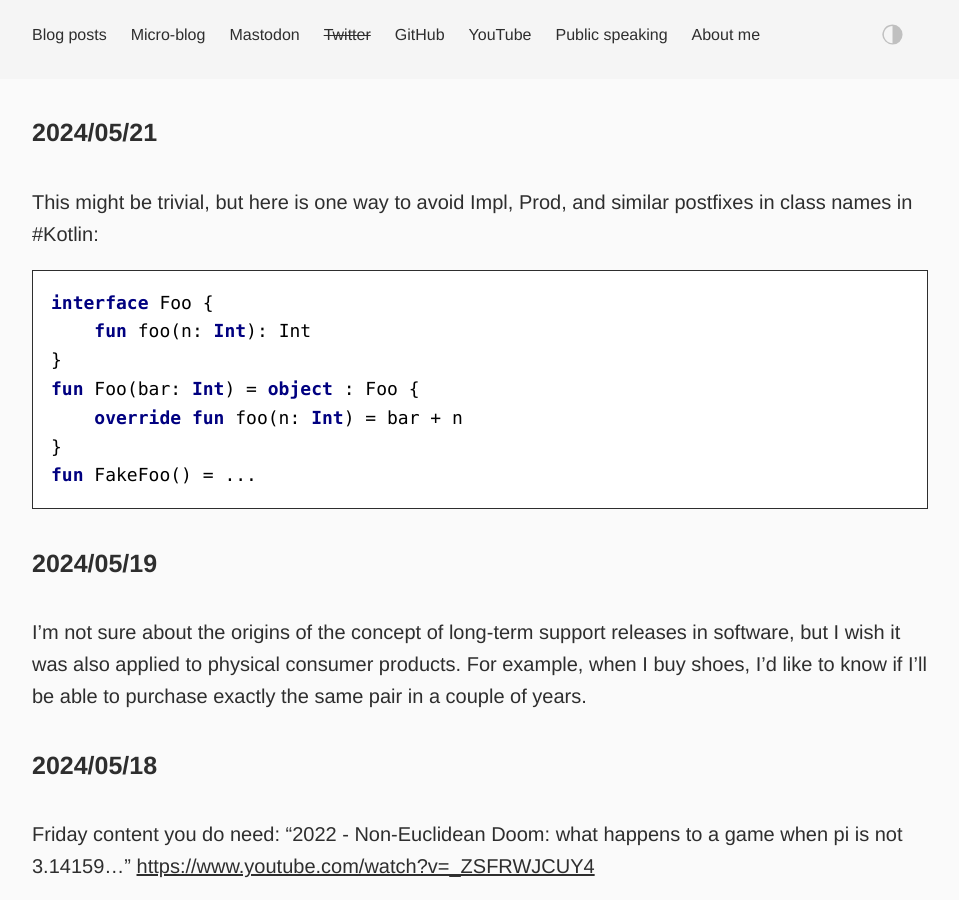
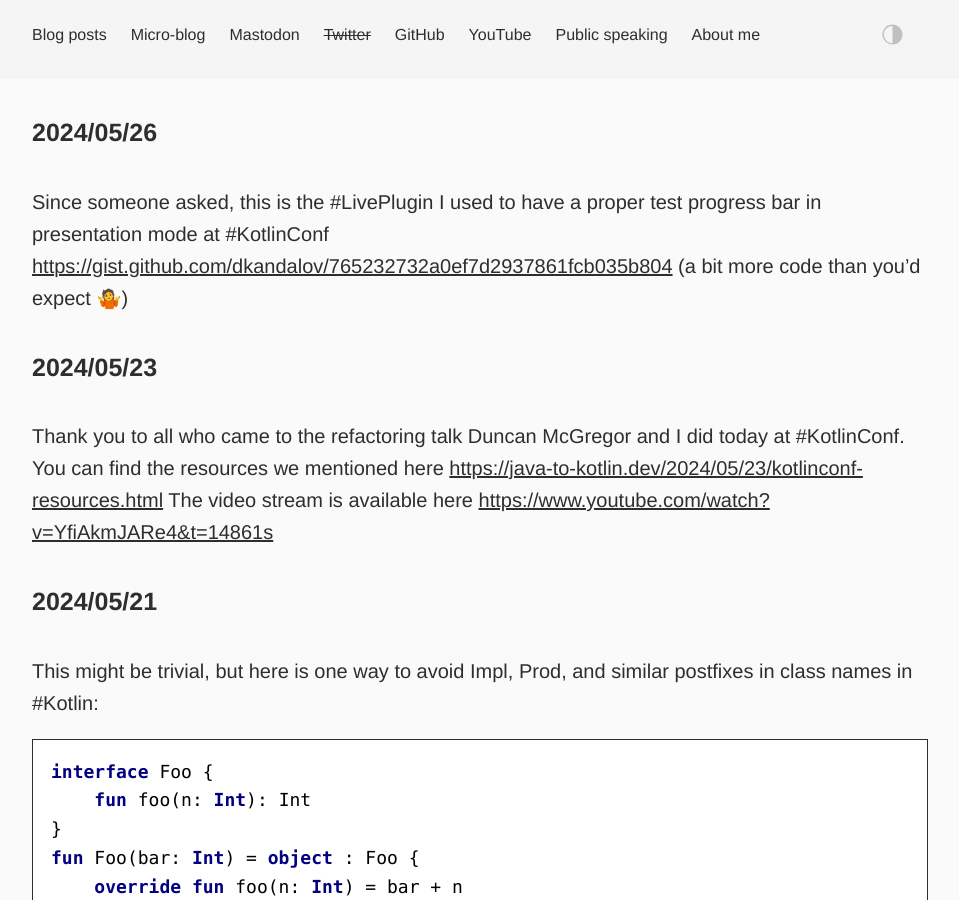
Before and after one commit to dkandalov/dkandalov.github.io, a Jekyll site: the page built from micro-blog.md, in a window 1280 px wide and 900 px high. Shown: the whole window, without its empty margins (160-1119 px from the left). Built offline with Jekyll 4.4.1, drawn with Linux system fonts in a browser that asks for light colours.

Commit message:
updated micro-blog

```diff
--- a/micro-blog.md
+++ b/micro-blog.md
@@ -2,6 +2,12 @@
 layout: post
 permalink: /micro-blog/
 ---
+
+#### 2024/05/26
+Since someone asked, this is the #LivePlugin I used to have a proper test progress bar in presentation mode at #KotlinConf <https://gist.github.com/dkandalov/765232732a0ef7d2937861fcb035b804> (a bit more code than you'd expect 🤷‍)
+
+#### 2024/05/23
+Thank you to all who came to the refactoring talk Duncan McGregor and I did today at #KotlinConf. You can find the resources we mentioned here <https://java-to-kotlin.dev/2024/05/23/kotlinconf-resources.html> The video stream is available here <https://www.youtube.com/watch?v=YfiAkmJARe4&t=14861s>
 
 #### 2024/05/21
 This might be trivial, but here is one way to avoid Impl, Prod, and similar postfixes in class names in #Kotlin:
```
